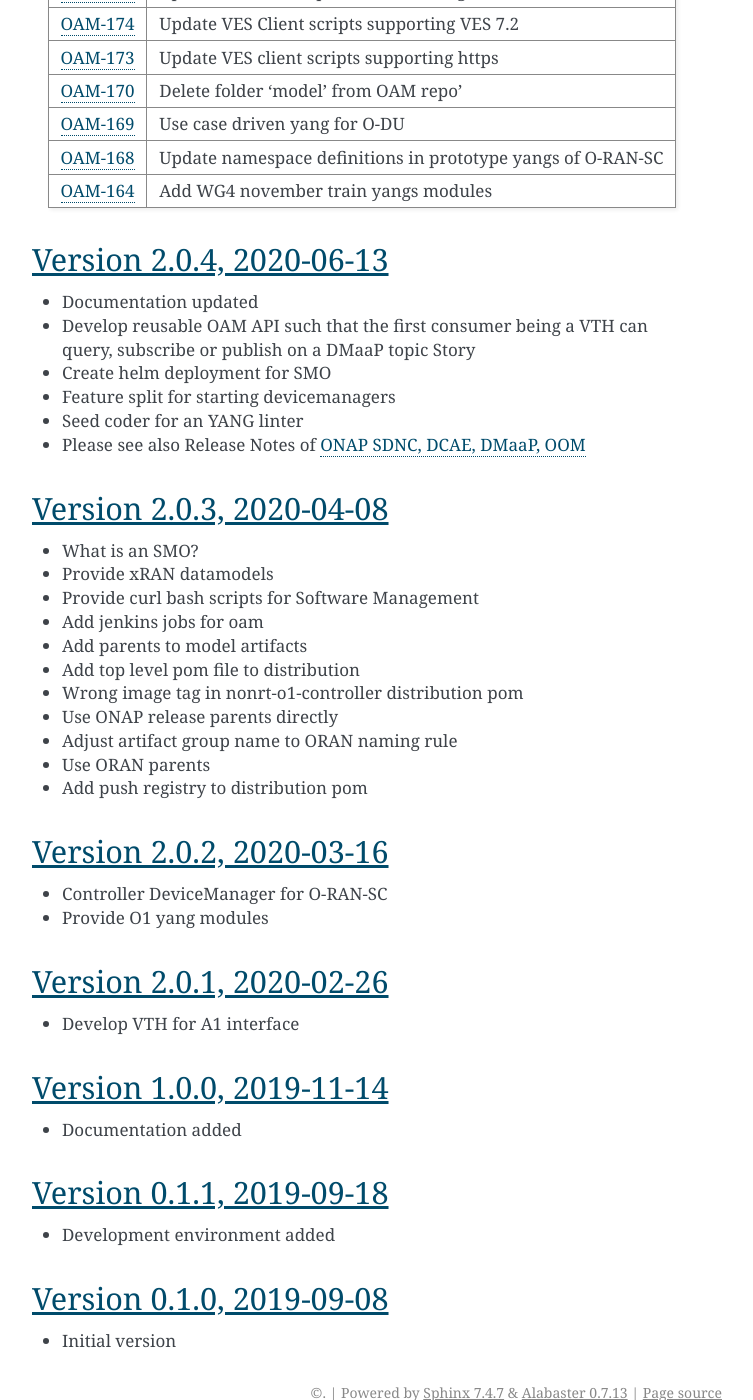
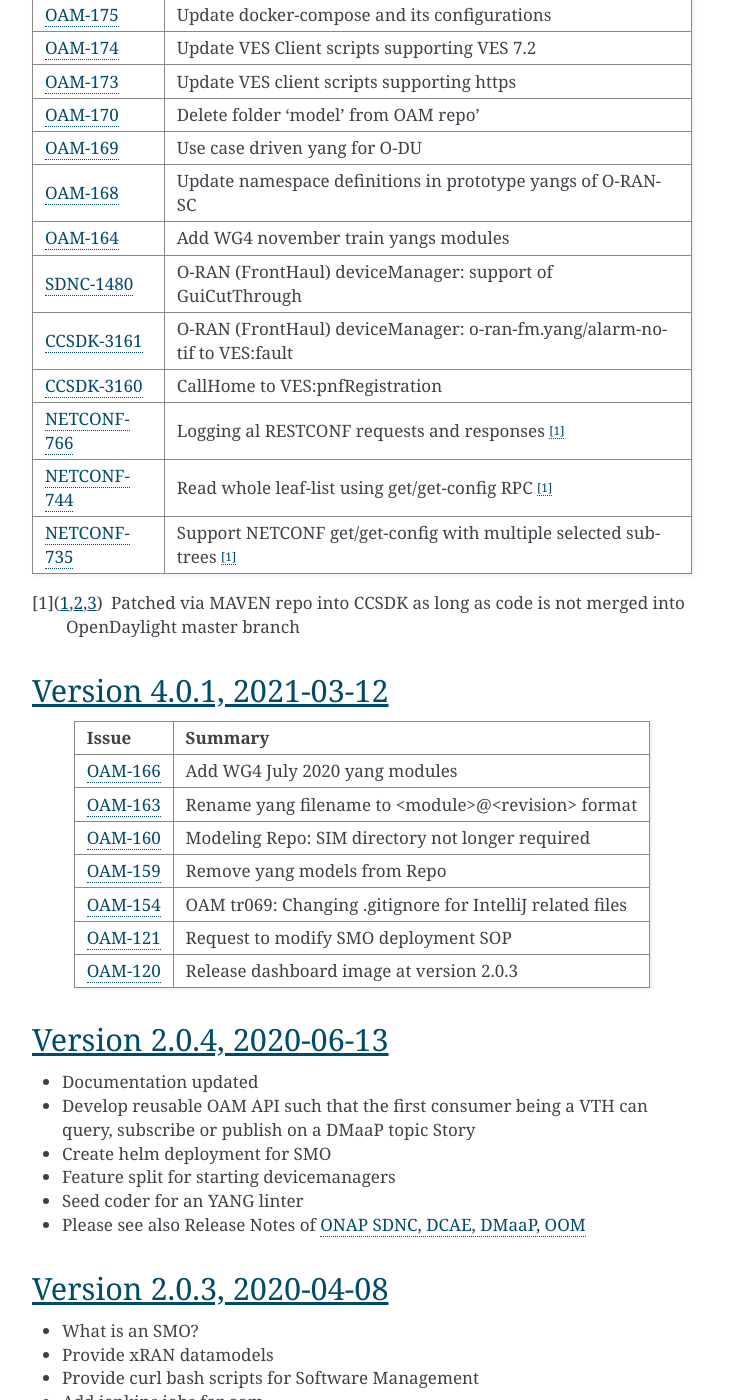
Before and after one commit to o-ran-sc/oam, a Sphinx documentation site: the page built from docs/release-notes.rst, in a window 1280 px wide and 1400 px high, scrolled down 648 px. Shown: the whole window, without its empty margins (388-1141 px from the left). Built offline with Sphinx 7.4.7, drawn with Linux system fonts in a browser that asks for light colours; some of the changed text lies outside the part shown.

Commit message:
Update release notes for Sprint 2
IssueID: OAM-198
Change-Id: If242f17f45f061842701c8677294c8105e65e46c
Signed-off-by: demx8as6 <martin.skorupski@highstreet-technologies.com>

```diff
--- a/docs/release-notes.rst
+++ b/docs/release-notes.rst
@@ -12,31 +12,66 @@ This document provides the release notes for O-RAN-SC D-Release of the Operation
    :depth: 3
    :local:
 
+Version 4.0.2, 2021-04-02
+--------------------------
+
++--------------------------------------------------------------------+-------------------------------------------------------------------------+
+| Issue                                                              | Summary                                                                 |
++====================================================================+=========================================================================+
+| `OAM-180     <https://jira.o-ran-sc.org/browse/OAM-180>`__         | Wrong time format in VES client scripts                                 |
++--------------------------------------------------------------------+-------------------------------------------------------------------------+
+| `OAM-176     <https://jira.o-ran-sc.org/browse/OAM-176>`__         | Support of IPv6 by docker-compose                                       |
++--------------------------------------------------------------------+-------------------------------------------------------------------------+
+| `OAM-175     <https://jira.o-ran-sc.org/browse/OAM-175>`__         | Update docker-compose and its configurations                            |
++--------------------------------------------------------------------+-------------------------------------------------------------------------+
+| `OAM-174     <https://jira.o-ran-sc.org/browse/OAM-174>`__         | Update VES Client scripts supporting VES 7.2                            |
++--------------------------------------------------------------------+-------------------------------------------------------------------------+
+| `OAM-173     <https://jira.o-ran-sc.org/browse/OAM-173>`__         | Update VES client scripts supporting https                              |
++--------------------------------------------------------------------+-------------------------------------------------------------------------+
+| `OAM-170     <https://jira.o-ran-sc.org/browse/OAM-170>`__         | Delete folder 'model' from OAM repo'                                    |
++--------------------------------------------------------------------+-------------------------------------------------------------------------+
+| `OAM-169     <https://jira.o-ran-sc.org/browse/OAM-169>`__         | Use case driven yang for O-DU                                           |
++--------------------------------------------------------------------+-------------------------------------------------------------------------+
+| `OAM-168     <https://jira.o-ran-sc.org/browse/OAM-168>`__         | Update namespace definitions in prototype yangs of O-RAN-SC             |
++--------------------------------------------------------------------+-------------------------------------------------------------------------+
+| `OAM-164     <https://jira.o-ran-sc.org/browse/OAM-164>`__         | Add WG4 november train yangs modules                                    |
++--------------------------------------------------------------------+-------------------------------------------------------------------------+
+| `SDNC-1480   <https://jira.onap.org/browse/SDNC-1480>`__           | O-RAN (FrontHaul) deviceManager: support of GuiCutThrough               |
++--------------------------------------------------------------------+-------------------------------------------------------------------------+
+| `CCSDK-3161  <https://jira.onap.org/browse/CCSDK-3161>`__          | O-RAN (FrontHaul) deviceManager: o-ran-fm.yang/alarm-notif to VES:fault |
++--------------------------------------------------------------------+-------------------------------------------------------------------------+
+| `CCSDK-3160  <https://jira.onap.org/browse/CCSDK-3160>`__          | CallHome to VES:pnfRegistration                                         |
++--------------------------------------------------------------------+-------------------------------------------------------------------------+
+| `NETCONF-766 <https://jira.opendaylight.org/browse/NETCONF-766>`__ | Logging al RESTCONF requests and responses [1]_                         |
++--------------------------------------------------------------------+-------------------------------------------------------------------------+
+| `NETCONF-744 <https://jira.opendaylight.org/browse/NETCONF-744>`__ | Read whole leaf-list using get/get-config RPC [1]_                      |
++--------------------------------------------------------------------+-------------------------------------------------------------------------+
+| `NETCONF-735 <https://jira.opendaylight.org/browse/NETCONF-735>`__ | Support NETCONF get/get-config with multiple selected subtrees [1]_     |
++--------------------------------------------------------------------+-------------------------------------------------------------------------+
+
+.. [1] Patched via MAVEN repo into CCSDK as long as code is not merged into OpenDaylight master branch
+
+
 Version 4.0.1, 2021-03-12
 --------------------------
 
 +--------------------------------------------------------+-------------------------------------------------------------+
 | Issue                                                  | Summary                                                     |
 +========================================================+=============================================================+
-| `OAM-180 <https://jira.o-ran-sc.org/browse/OAM-180>`__ | Wrong time format in VES client scripts                     |
+| `OAM-166 <https://jira.o-ran-sc.org/browse/OAM-166>`__ | Add WG4 July 2020 yang modules                              |
 +--------------------------------------------------------+-------------------------------------------------------------+
-| `OAM-176 <https://jira.o-ran-sc.org/browse/OAM-176>`__ | Support of IPv6 by docker-compose                           |
+| `OAM-163 <https://jira.o-ran-sc.org/browse/OAM-163>`__ | Rename yang filename to <module>@<revision> format          |
 +--------------------------------------------------------+-------------------------------------------------------------+
-| `OAM-175 <https://jira.o-ran-sc.org/browse/OAM-175>`__ | Update docker-compose and its configurations                |
+| `OAM-160 <https://jira.o-ran-sc.org/browse/OAM-160>`__ | Modeling Repo: SIM directory not longer required            |
 +--------------------------------------------------------+-------------------------------------------------------------+
-| `OAM-174 <https://jira.o-ran-sc.org/browse/OAM-174>`__ | Update VES Client scripts supporting VES 7.2                |
+| `OAM-159 <https://jira.o-ran-sc.org/browse/OAM-159>`__ | Remove yang models from Repo                                |
 +--------------------------------------------------------+-------------------------------------------------------------+
-| `OAM-173 <https://jira.o-ran-sc.org/browse/OAM-173>`__ | Update VES client scripts supporting https                  |
+| `OAM-154 <https://jira.o-ran-sc.org/browse/OAM-154>`__ | OAM tr069: Changing .gitignore for IntelliJ related files   |
 +--------------------------------------------------------+-------------------------------------------------------------+
-| `OAM-170 <https://jira.o-ran-sc.org/browse/OAM-170>`__ | Delete folder 'model' from OAM repo'                        |
+| `OAM-121 <https://jira.o-ran-sc.org/browse/OAM-121>`__ | Request to modify SMO deployment SOP                        |
 +--------------------------------------------------------+-------------------------------------------------------------+
-| `OAM-169 <https://jira.o-ran-sc.org/browse/OAM-169>`__ | Use case driven yang for O-DU                               |
+| `OAM-120 <https://jira.o-ran-sc.org/browse/OAM-120>`__ | Release dashboard image at version 2.0.3                    |
 +--------------------------------------------------------+-------------------------------------------------------------+
-| `OAM-168 <https://jira.o-ran-sc.org/browse/OAM-168>`__ | Update namespace definitions in prototype yangs of O-RAN-SC |
-+--------------------------------------------------------+-------------------------------------------------------------+
-| `OAM-164 <https://jira.o-ran-sc.org/browse/OAM-164>`__ | Add WG4 november train yangs modules                        |
-+--------------------------------------------------------+-------------------------------------------------------------+
-
 
 Version 2.0.4, 2020-06-13
 --------------------------
```
